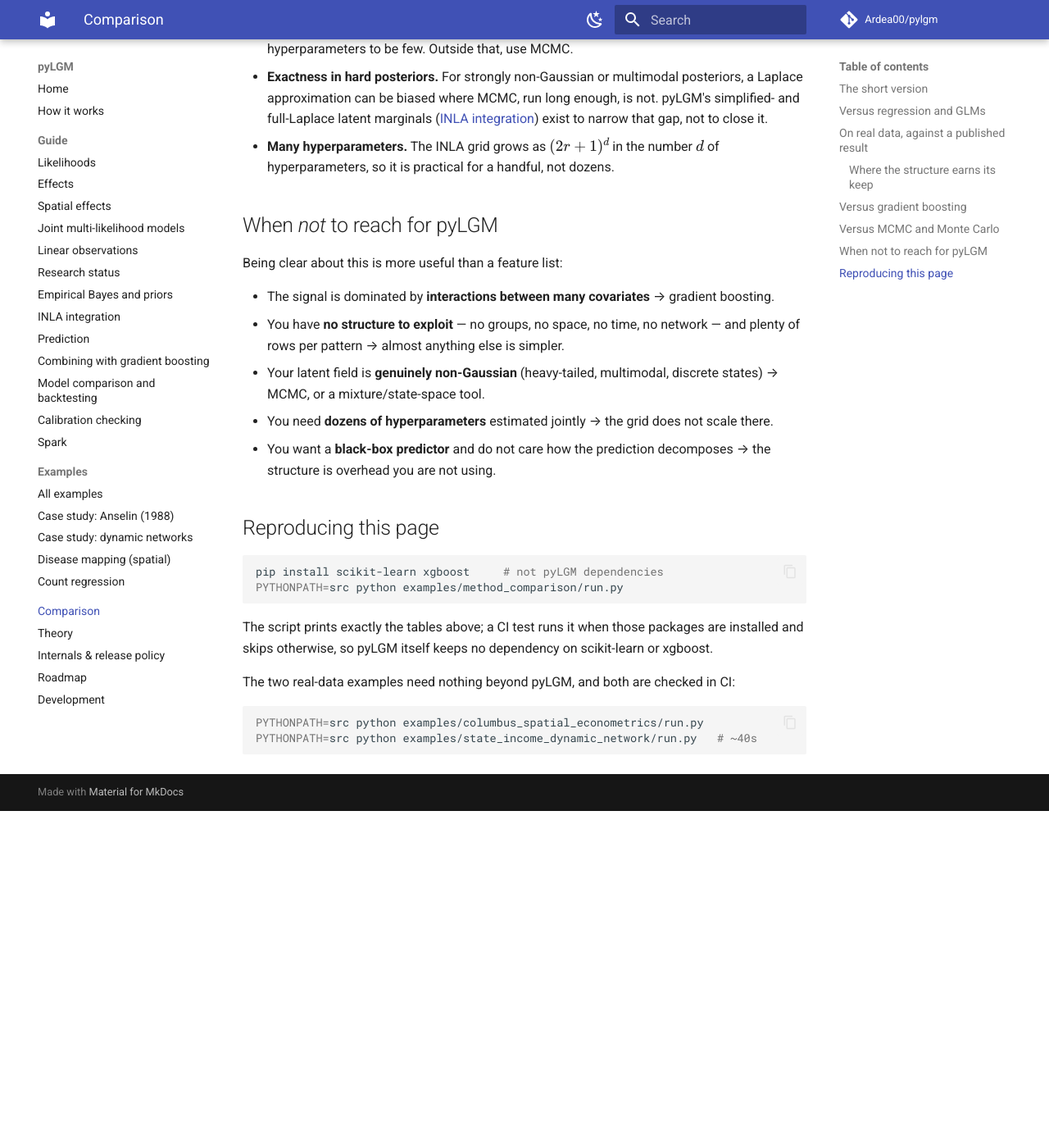
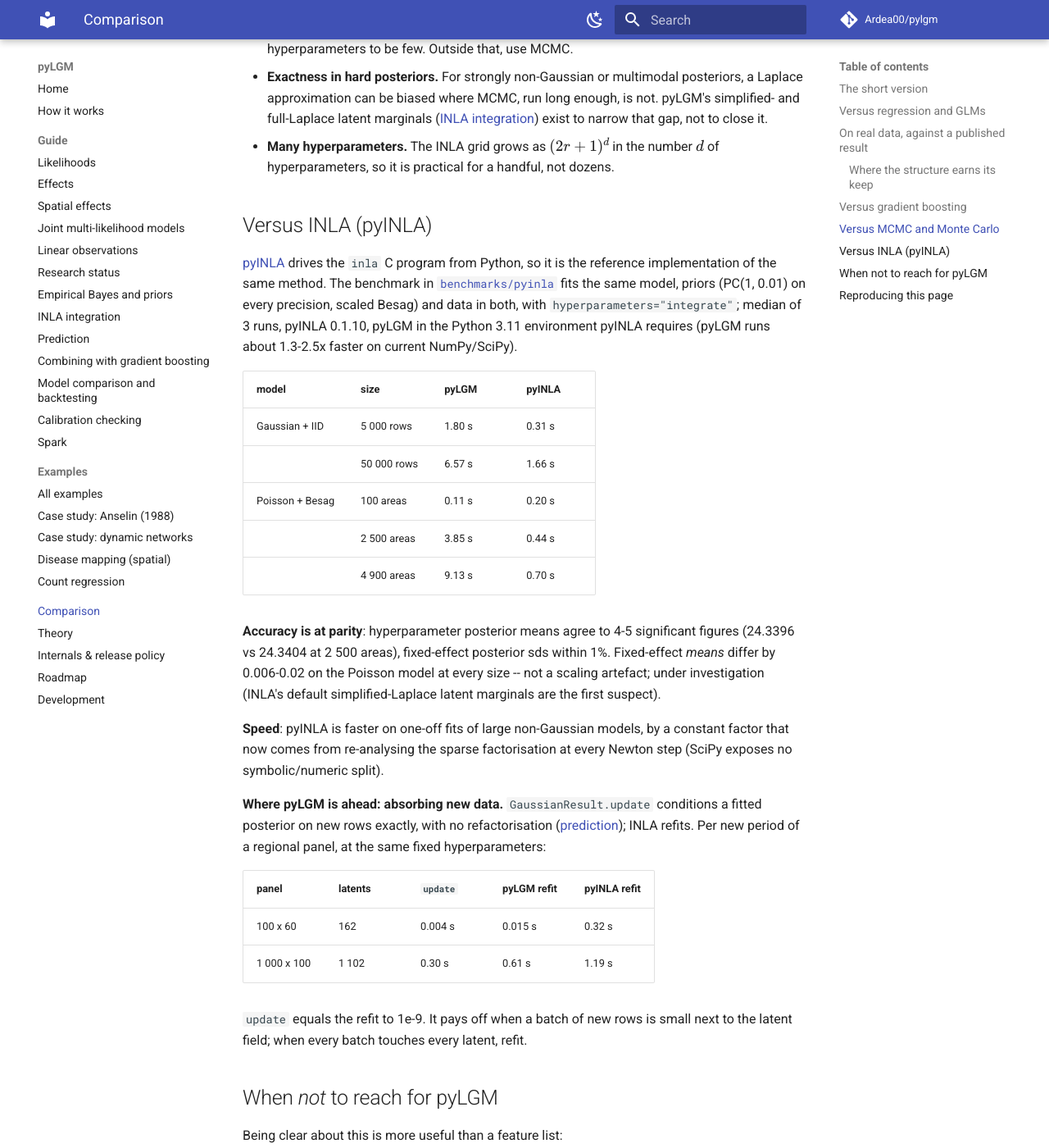
Before and after one commit to Ardea00/pylgm, an MkDocs documentation site: the page built from docs/comparison.md, in a window 1280 px wide and 1400 px high, scrolled down 4824 px. Shown: the whole window at 82% size. Built offline with MkDocs 1.6.1 and Material for MkDocs 9.7.7, drawn with Linux system fonts in a browser that asks for light colours; comment, search, counter and statistics services are not loaded; the version menu is left out; before the commit the page ends 5813 px from its top, so only the background shows below that.

Commit message:
docs: pyLGM vs pyINLA accuracy, speed and sequential-update results
Co-Authored-By: Claude Opus 5.5 <noreply@anthropic.com>

```diff
--- a/docs/comparison.md
+++ b/docs/comparison.md
@@ -184,6 +184,47 @@ What you give up:
 - **Many hyperparameters.** The INLA grid grows as \((2r+1)^d\) in the number
   \(d\) of hyperparameters, so it is practical for a handful, not dozens.
 
+## Versus INLA (pyINLA)
+
+[pyINLA](https://pyinla.org/) drives the `inla` C program from Python, so it is
+the reference implementation of the same method. The benchmark in
+[`benchmarks/pyinla`](https://github.com/Ardea00/pylgm/tree/main/benchmarks/pyinla)
+fits the same model, priors (PC(1, 0.01) on every precision, scaled Besag) and
+data in both, with `hyperparameters="integrate"`; median of 3 runs, pyINLA
+0.1.10, pyLGM in the Python 3.11 environment pyINLA requires (pyLGM runs about
+1.3-2.5x faster on current NumPy/SciPy).
+
+| model | size | pyLGM | pyINLA |
+|---|---|---|---|
+| Gaussian + IID | 5 000 rows | 1.80 s | 0.31 s |
+| | 50 000 rows | 6.57 s | 1.66 s |
+| Poisson + Besag | 100 areas | 0.11 s | 0.20 s |
+| | 2 500 areas | 3.85 s | 0.44 s |
+| | 4 900 areas | 9.13 s | 0.70 s |
+
+**Accuracy is at parity**: hyperparameter posterior means agree to 4-5
+significant figures (24.3396 vs 24.3404 at 2 500 areas), fixed-effect posterior
+sds within 1%. Fixed-effect *means* differ by 0.006-0.02 on the Poisson model at
+every size -- not a scaling artefact; under investigation (INLA's default
+simplified-Laplace latent marginals are the first suspect).
+
+**Speed**: pyINLA is faster on one-off fits of large non-Gaussian models, by a
+constant factor that now comes from re-analysing the sparse factorisation at
+every Newton step (SciPy exposes no symbolic/numeric split).
+
+**Where pyLGM is ahead: absorbing new data.** `GaussianResult.update` conditions
+a fitted posterior on new rows exactly, with no refactorisation
+([prediction](prediction.md#sequential-updates)); INLA refits. Per new period of
+a regional panel, at the same fixed hyperparameters:
+
+| panel | latents | `update` | pyLGM refit | pyINLA refit |
+|---|---|---|---|---|
+| 100 x 60 | 162 | 0.004 s | 0.015 s | 0.32 s |
+| 1 000 x 100 | 1 102 | 0.30 s | 0.61 s | 1.19 s |
+
+`update` equals the refit to 1e-9. It pays off when a batch of new rows is small
+next to the latent field; when every batch touches every latent, refit.
+
 ## When *not* to reach for pyLGM
 
 Being clear about this is more useful than a feature list:
```
